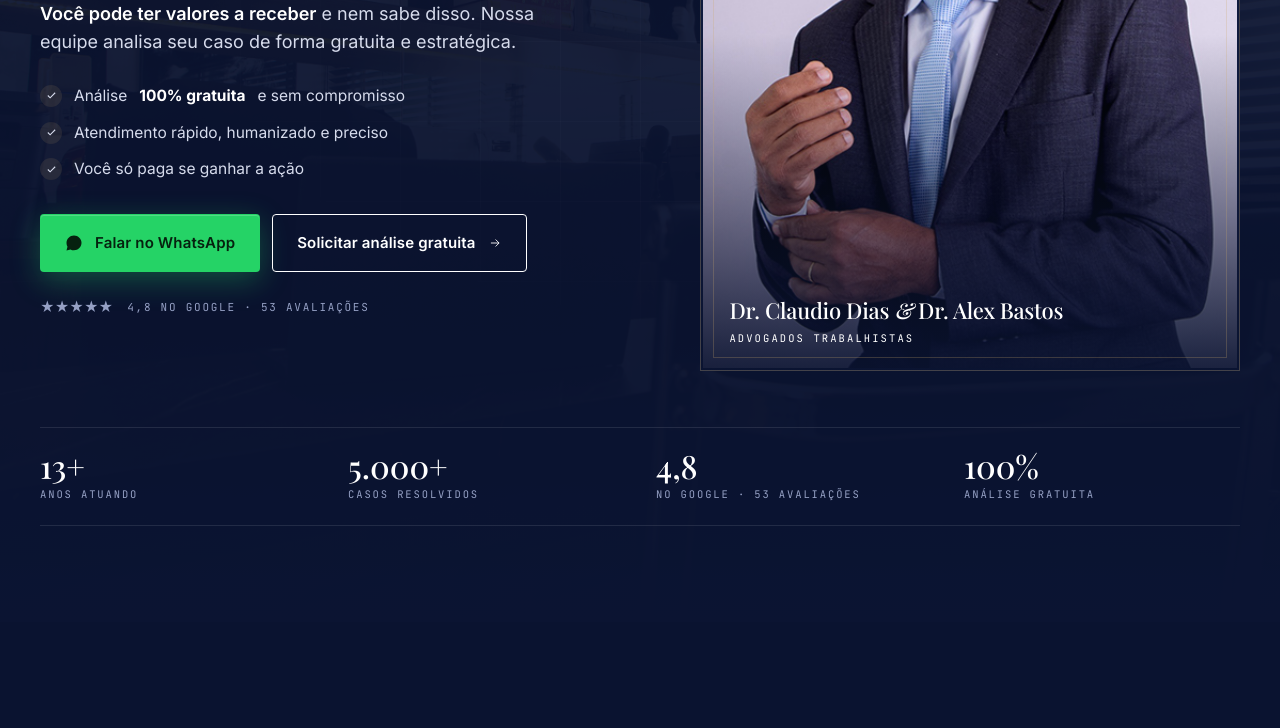
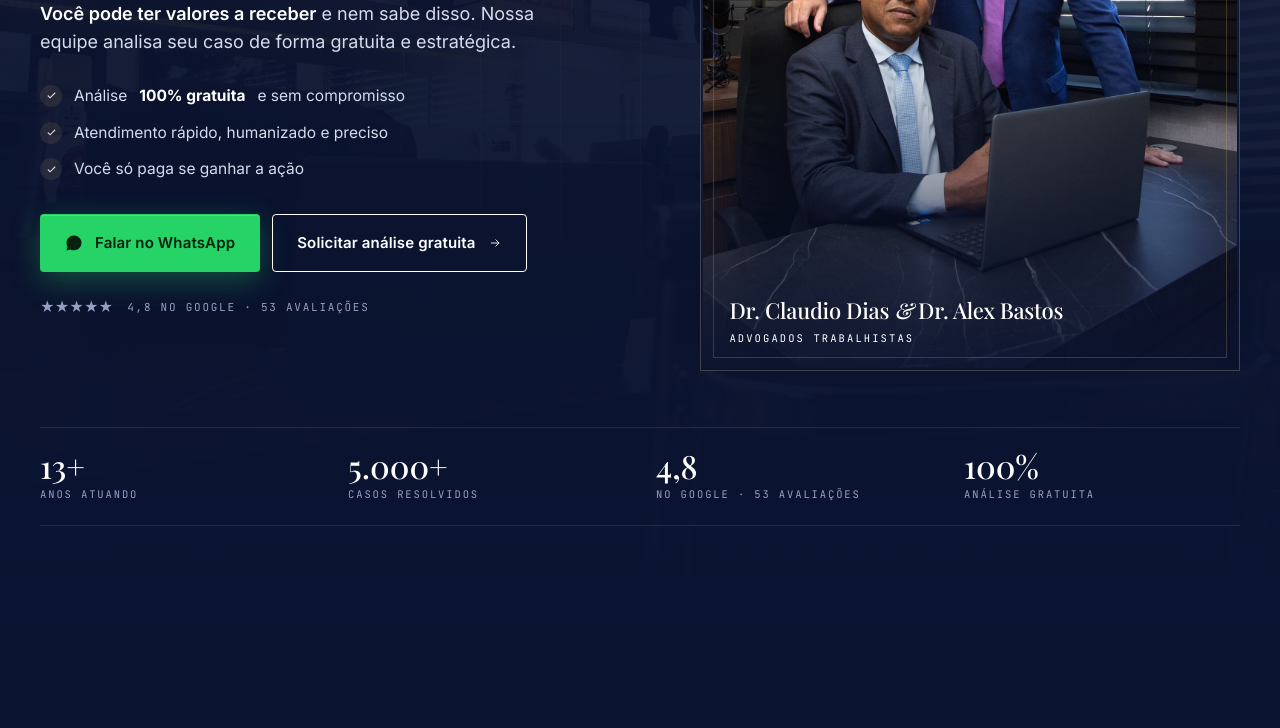
Before and after one commit to Jotta-decorarte/deiasebastos, a plain HTML site: page index.html in a window 1280 px wide. Shown: the part 444-1172 px from the top of the page. Drawn offline with nearby package versions, Linux system fonts and the light colour scheme; a web font is replaced by a local one.

Commit message:
Add files via upload

```diff
--- a/index.html
+++ b/index.html
@@ -1162,7 +1162,8 @@
 
     <div class="hero-card-wrap reveal">
       <div class="hero-photo-frame">
-        <img src="assets/marcio.jpg" alt="Dr. Claudio Marcio Dias e Dr. Alex Diogo de Assis Bastos — Advogados Trabalhistas" style="padding: 2px; margin: 0px; border-radius: 0px; border-width: 0px" />
+        <img src="assets/advogados.jpg
+" alt="Dr. Claudio Marcio Dias e Dr. Alex Diogo de Assis Bastos — Advogados Trabalhistas" style="padding: 2px; margin: 0px; border-radius: 0px; border-width: 0px" />
         <div class="hero-photo-meta">
           <span>Equipe · 2026</span>
           <span>OAB/RJ</span>
```
